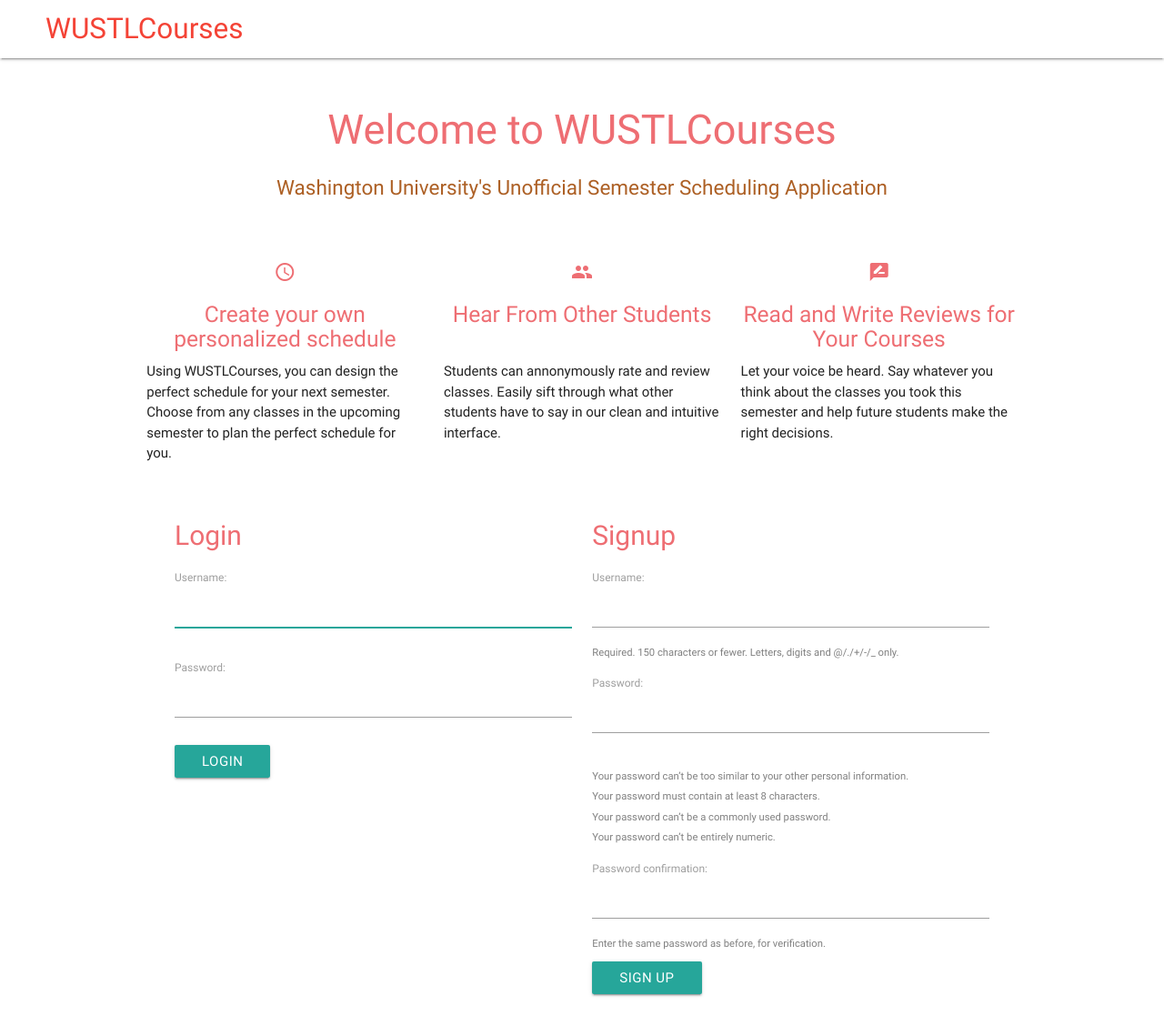
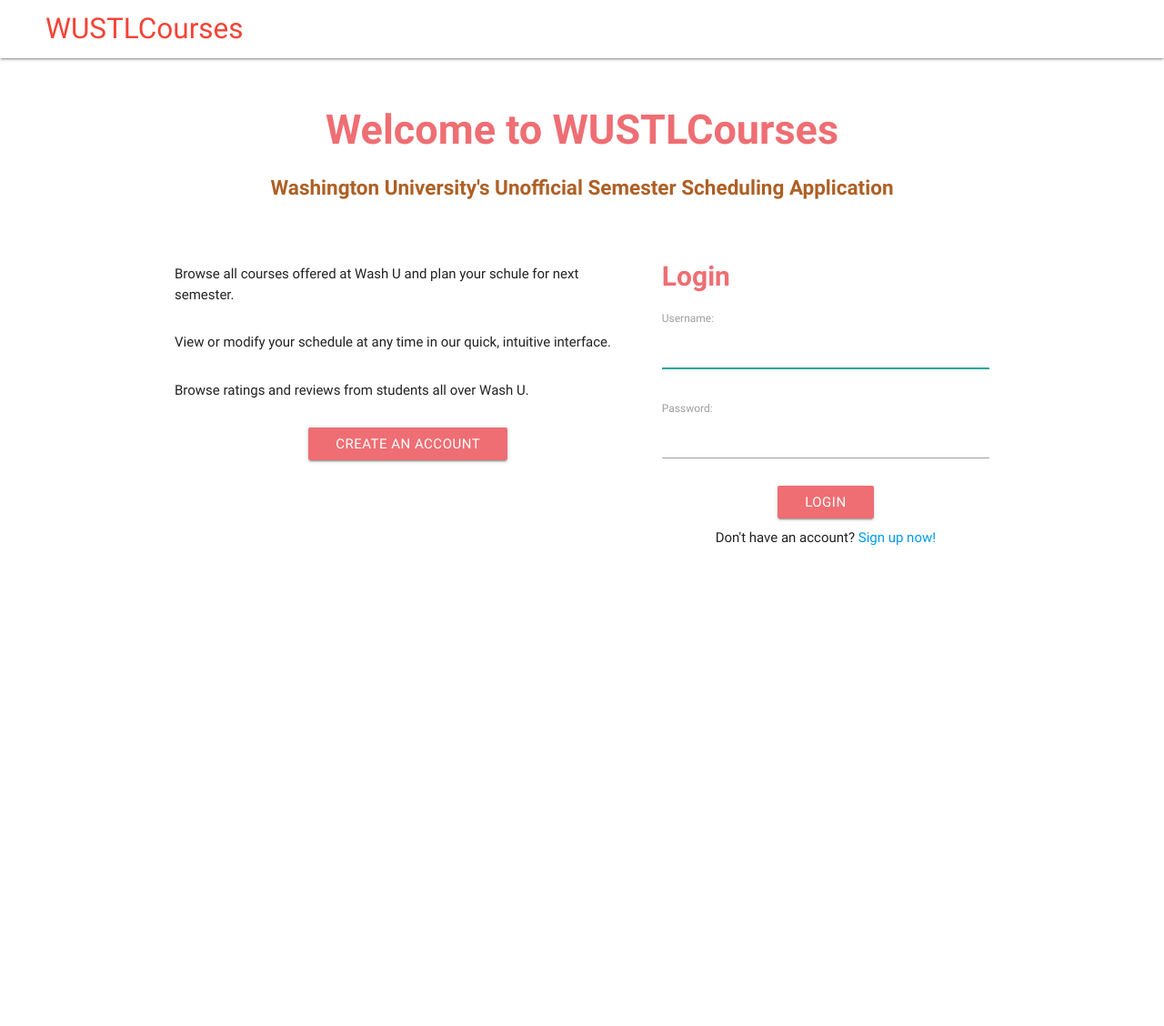
Before and after one commit to JasonSangiamo/wustl-courses, a Django app: page / in a window 1280 px wide. Shown: the whole page at 91% size. After the commit the page ends 600 px from the top, so only its background shows below. Run offline with Django 3.2, Linux system fonts and the light colour scheme; data comes from the database, SQL or seed files in the repository; both versions use the stored data as it was after the commit; some libraries are stand-ins or nearby versions.

Commit message:
styling changes and fixed calendar load issue

```diff
--- a/ebdjango/home/views.py
+++ b/ebdjango/home/views.py
@@ -38,7 +38,6 @@
         if 'login' in request.POST:
             # taken from https://docs.djangoproject.com/en/1.8/_modules/django/contrib/auth/views/
 
-            username
 
 
             form = authentication_form(request, data=request.POST)
--- a/ebdjango/static/css/style.css
+++ b/ebdjango/static/css/style.css
@@ -227,7 +227,7 @@
     height: 50px;
 }
 .home-section-text-wrapper{
-    font-size: 1.5em;
+    font-size: 2em;
     display: inline;
 }
 .schedule-section-header{
@@ -245,3 +245,25 @@
 .home-icon{
     font-size: 32px;
 }
+#home-sign-up-form-text-wrapper{
+    margin: 50px;
+}
+.home-page-bullet-list > li{
+    margin-top: 30px;
+    margin-bottom: 30px;
+}
+.bold{
+    font-weight: bold;
+}
+#sign-up-now{
+    margin-top: 10px;
+}
+#home-sign-up-button{
+    background-color: #ee6e73;
+    color: white;
+}
+#home-login-button{
+    background-color: #ee6e73;
+    color: white;
+}
+.modal {  width: 80%; height: 80%; } /* increase the width and height! */
--- a/ebdjango/static/js/load_calendar.js
+++ b/ebdjango/static/js/load_calendar.js
@@ -1,4 +1,4 @@
-$(document).ready(function() {
+$(window).on('load',function() {
     console.log("initializing");
     console.log(events_array);
     var today = moment();  //get todays date
--- a/ebdjango/templates/home/home.html
+++ b/ebdjango/templates/home/home.html
@@ -1,22 +1,25 @@
 {% include "navbar/navbar.html"%}
+{% load static %}
+
 <head>
 	<link rel="stylesheet" href="https://cdnjs.cloudflare.com/ajax/libs/materialize/0.100.2/css/materialize.min.css">
 	<title>WUSTLCourses: Home</title>
+	<script src="{% static 'js/initialize_modals.js' %}"></script>
 </head>
 <body>
 	<div class="container" id="description">
 		<div class="row">
 			<div class="home-header-wrapper">
 				<br>
-				<h1 class="header center">
+				<h1 class="header center bold">
 					Welcome to WUSTLCourses
 				</h1>
-				<h2 class="subheader center" id="home-subheader">Washington University's Unofficial Semester Scheduling Application</h2>
+				<h2 class="subheader center bold" id="home-subheader">Washington University's Unofficial Semester Scheduling Application</h2>
 			</div>
 		</div>
 	</div>
-	<div class="row" id="home-row-of-columns">
-		<div class="col m4 s12 home-text-column">
+		<!-- <div class="row" id="home-row-of-columns">
+			<div class="col m6 s12 home-text-column">
 				<div class="home-content-item-wrapper">
 					<div class="home-icon-wrapper">
 						<h2><i class="material-icons home-icon">schedule</i></h2>
@@ -25,24 +28,32 @@
 						<h5>Create your own personalized schedule</h5>
 					</div>
 					<div class="home-section-text-wrapper">
-					<p>Using WUSTLCourses, you can design the perfect schedule for your next semester. Choose from any classes in the upcoming semester to plan the perfect schedule for you.</p>
+						<ul>
+							<li>Browse through every course offered at Washington University.</li>
+							<li>Choose which classes best fit your schedule and needs.</li>
+							<li>View your schedule any time in our intuitive interface.</li>
+						</ul>
 					</div>
 				</div>
 			</div>
-		<div class="col m4 s12 home-text-column">
+			<div class="col m6 s12 home-text-column">
 				<div class="home-content-item-wrapper">
 					<div class="home-icon-wrapper">
-					<h2><i class="material-icons">group</i></h2>
+						<h2><i class="material-icons">rate_review</i></h2>
 					</div>
 					<div class="home-section-header-wrapper">
 						<h5>Hear From Other Students</h5>
 					</div>
 					<div class="home-section-text-wrapper">
-					<p>Students can annonymously rate and review classes. Easily sift through what other students have to say in our clean and intuitive interface.</p>
+						<ul>
+							<li>Inform your course decisios by reading detailed reviews from other students.</li>
+							<li>Assess the difficulty and level of work of your schedule using our ratings.</li>
+							<li>Leave your own ratings and reviews to help future students create their schuldes.</li>
+						</ul>
 					</div>
 				</div>
-		</div>
-		<div class="col m4 s12 home-text-column">
+			</div> -->
+		<!-- <div class="col m4 s12 home-text-column">
 			<div class="home-content-item-wrapper">
 				<div class="home-icon-wrapper">
 					<h2><i class="material-icons">rate_review</i></h2>
@@ -54,13 +65,24 @@
 					<p>Let your voice be heard. Say whatever you think about the classes you took this semester and help future students make the right decisions.</p>
 				</div>
 			</div>
+		</div> -->
 	</div>
 	</div>
-	</div>
+
 	<div class="container" id="description">
 		<div class="row">
-			<div class="col m6 s12">
-					<h2>Login</h2>
+			<div class="col m7 s12">
+				<ul class="home-page-bullet-list">
+					<li class="home-list-item">Browse all courses offered at Wash U and plan your schule for next semester.</li>
+					<li class="home-list-item">View or modify your schedule at any time in our quick, intuitive interface.</li>
+					<li class="home-list-item">Browse ratings and reviews from students all over Wash U.</li>
+				</ul>
+				<div class="center">
+					<a class="modal-trigger btn" id="home-sign-up-button"href="#sign-up-form">Create an Account</a>
+				</div>
+			</div>
+			<div class="col m5 s12">
+				<h2 class="bold">Login</h2>
 				<form method="post">
 					{% csrf_token %}
 					{% for field in login_form %}
@@ -76,12 +98,24 @@
 						{% endfor %}
 						</p>
 					{% endfor %}
-						<button class="waves-effect waves-light btn" name="login" type="submit">Login</button>
+					<div class="center">
+						<button class="waves-effect waves-light btn" id="home-login-button"name="login" type="submit">
+							Login
+						</button>
+						<div id="sign-up-now">
+							Don't have an account?
+							<a class="modal-trigger" href="#sign-up-form"> Sign up now!</a>
+						</div>
+					</div>
 				</form>
 			</div>
-			<div class="col m6 s12">
-				<h2>Signup</h2>
-				<form method="post">
+		</div>
+	</div>
+
+	<div id="sign-up-form" class="modal">
+	  	<div id="home-sign-up-form-text-wrapper">
+		<h2 class="center">Sign Up</h2>
+			<form method="post" id="sign-up-form-interior">
 					{% csrf_token %}
 					{% for field in signup_form %}
 						<p>
@@ -100,81 +134,5 @@
 			</form>
 		</div>
 	</div>
-	</div>
-</div>
-
-
-
-
-
-
-
-<!--
-
-			<div class="col s12 m4">
-				<h2 class="center"><i class="material-icons home-icon">schedule</i></h2>
-				<h5 class="center">Create your own personalized schedule</h5>
-				<p>Using WUSTLCourses, you can design the perfect schedule for your next semester. Choose from any classes in the upcoming semester to plan the perfect schedule for you.</p>
-			</div>
-			<div class="col s12 m4">
-				<h2 class="center"><i class="material-icons home-icon">group</i></h2>
-				<h5 class="center">Hear From Other Students</h5>
-				<p>Students can annonymously rate and review classes. Easily sift through what other students have to say in our clean and intuitive interface.</p>
-			</div>
-			<div class="col s12 m4">
-				<h2 class="center"><i class="material-icons home-icon">rate_review</i></h2>
-				<h5 class="center">Read and Write Reviews for Your Courses</h5>
-				<p>Let your voice be heard. Say whatever you think about the classes you took this semester and help future students make the right decisions.</p>
-			</div>
-		</div>
-	</div>
-	<div class="container">
-		<div class="row">
-			<div class="col s12 m5 card-panel grey lighten-4">
-				<h2>Login</h2>
-				<form method="post">
-					{% csrf_token %}
-					{% for field in login_form %}
-						<p>
-						{{ field.label_tag }}<br>
-						{{ field }}
-						{% if field.help_text %}
-							<small style="color: grey">{{ field.help_text|safe }}</small>
-						{% endif %}
-						{% for error in field.errors %}
-							<p style="color: red">{{ error }}</p>
-						{% endfor %}
-						</p>
-					{% endfor %}
-					<button class="waves-effect waves-light btn" name="login" type="submit">Login</button>
-					<br>
-				</form>
-				<br>
-			</div>
-			<div class="col s12 m1"></div>
-			<div class="col s12 m5 card-panel grey lighten-4">
-				<h2>Signup</h2>
-				<form method="post">
-						{% csrf_token %}
-						{% for field in signup_form %}
-							<p>
-							{{ field.label_tag }}<br>
-							{{ field }}
-							{% if field.help_text %}
-								<small style="color: grey">{{ field.help_text|safe }}</small>
-							{% endif %}
-							{% for error in field.errors %}
-								<p style="color: red">{{ error }}</p>
-							{% endfor %}
-							</p>
-						{% endfor %}
-					<button class ="waves-effect waves-light btn" type="submit" name ='signup'>Sign up</button>
-					<br>
-				</form>
-				<br>
-			</div>
-
-		</div>
-	</div> -->
 
 </body>
--- a/ebdjango/templates/navbar/navbar.html
+++ b/ebdjango/templates/navbar/navbar.html
@@ -18,7 +18,12 @@
 	<link rel="stylesheet" href="https://use.fontawesome.com/releases/v5.0.13/css/all.css" integrity="sha384-DNOHZ68U8hZfKXOrtjWvjxusGo9WQnrNx2sqG0tfsghAvtVlRW3tvkXWZh58N9jp" crossorigin="anonymous">
 	<!--Let browser know website is optimized for mobile-->
     <meta name="viewport" content="width=device-width, initial-scale=1.0"/>
-
+    <script>
+    	//initializing modals
+		$(document).ready(function(){
+			$('.modal').modal();
+	  	});
+    </script>
 
 
 </head>
@@ -27,7 +32,7 @@
 	<nav class="white">
 		<div class="nav-wrapper">
 			<a href="/courses/" class="brand-logo red-text" id="site-name">WUSTLCourses</a>
-			<ul id="nav-mobile" class="right hide-on-med-and-down">
+			<ul id="nav" class="right hide-on-med-and-down">
 				{% if user.is_authenticated %}
 
 				<li><a href="/courses/" class="red-text"><i class="material-icons left">view_list</i>Departments</a></li>
@@ -36,7 +41,7 @@
 				<li>
 	            	<div class="center row nav-search">
 	                	<div class="col s12">
-	                    	<div class="row nav-search" id="topbarsearch">
+	                    	<div class="row nav-search" id="topbarsearch search">
 	                    		<div class="input-field col s6 s12 red-text">
 	                        		<i class="red-text material-icons prefix">search</i>
 	                        		<input type="text" placeholder="search" id="autocomplete-input" class="autocomplete red-text" >
```
Also changed, not shown: ebdjango/ebdjango/settings.py (+9 -9 lines), ebdjango/db.sqlite3. Lines whose indentation alone changed are shown as unchanged.
